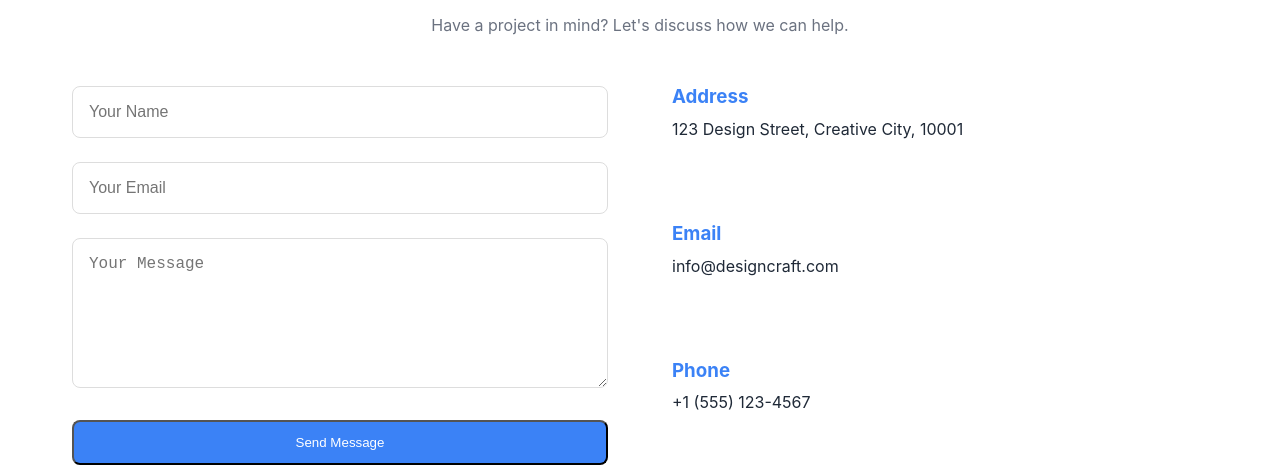
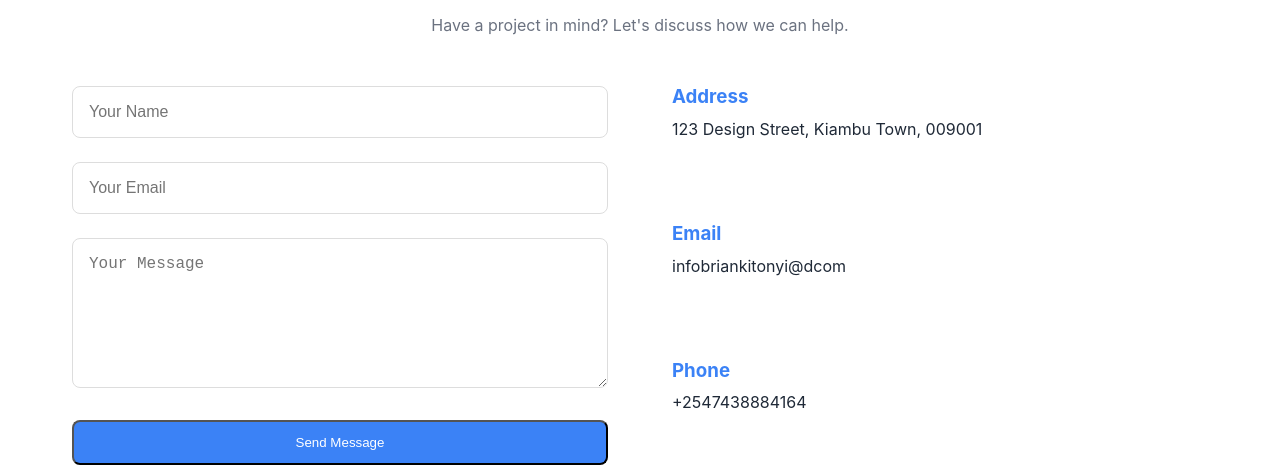
Before and after one commit to DevZoeKitonyi/Responsive-website, a plain HTML site: page index.html in a window 1280 px wide. Shown: the part 1905-2372 px from the top of the page. Drawn offline with Linux system fonts and the light colour scheme.

Commit message:
Update index.html

```diff
--- a/index.html
+++ b/index.html
@@ -125,15 +125,15 @@
                 <div class="contact-info">
                     <div class="info-item">
                         <h3>Address</h3>
-                        <p>123 Design Street, Creative City, 10001</p>
+                        <p>123 Design Street, Kiambu Town, 009001</p>
                     </div>
                     <div class="info-item">
                         <h3>Email</h3>
-                        <p>info@designcraft.com</p>
+                        <p>infobriankitonyi@dcom</p>
                     </div>
                     <div class="info-item">
                         <h3>Phone</h3>
-                        <p>+1 (555) 123-4567</p>
+                        <p>+2547438884164</p>
                     </div>
                 </div>
             </div>
```
